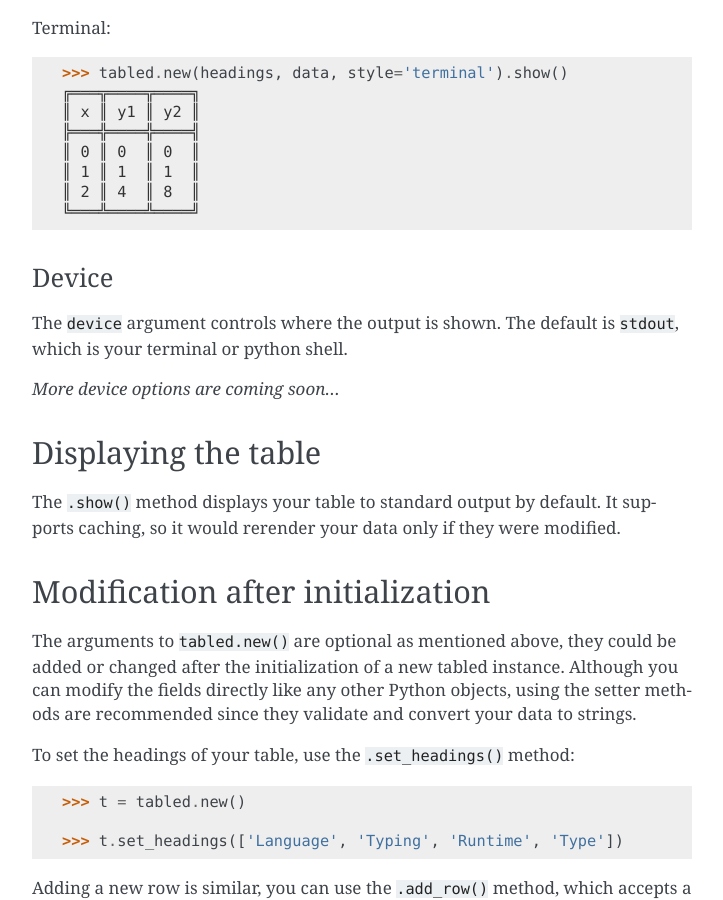
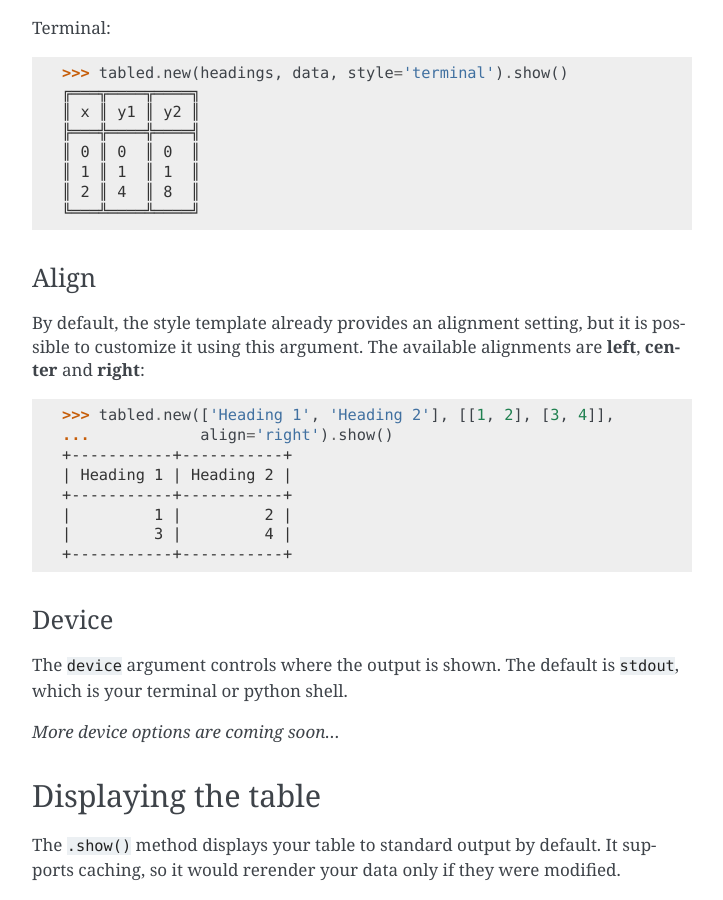
Before and after one commit to tommyip/tabled, a Sphinx documentation site: the page built from docs/user_guide.rst, in a window 1280 px wide and 900 px high, scrolled down 1602 px. Shown: the whole window, without its empty margins (388-1111 px from the left). Built offline with Sphinx 7.4.7, drawn with Linux system fonts in a browser that asks for light colours; some of the changed text lies outside the part shown.

Commit message:
docs: Add section to user guide for alignment setting.

```diff
--- a/docs/user_guide.rst
+++ b/docs/user_guide.rst
@@ -18,7 +18,7 @@ The *TableD* object is the main interface for visualizing your data, you can
 create a new instance using the ``new`` function::
 
     >>> tabled.new(['Heading 1', 'Heading 2'],
-                   [[1, 2], [3, 4]]).show()
+    ...            [[1, 2], [3, 4]]).show()
     +-----------+-----------+
     | Heading 1 | Heading 2 |
     +-----------+-----------+
@@ -85,6 +85,22 @@ Terminal::
     ║ 2 ║ 4  ║ 8  ║
     ╚═══╩════╩════╝
 
+Align
+"""""
+
+By default, the style template already provides an alignment setting, but it is
+possible to customize it using this argument. The available alignments are
+**left**, **center** and **right**::
+
+    >>> tabled.new(['Heading 1', 'Heading 2'], [[1, 2], [3, 4]],
+    ...            align='right').show()
+    +-----------+-----------+
+    | Heading 1 | Heading 2 |
+    +-----------+-----------+
+    |         1 |         2 |
+    |         3 |         4 |
+    +-----------+-----------+
+
 Device
 """"""
 
```
